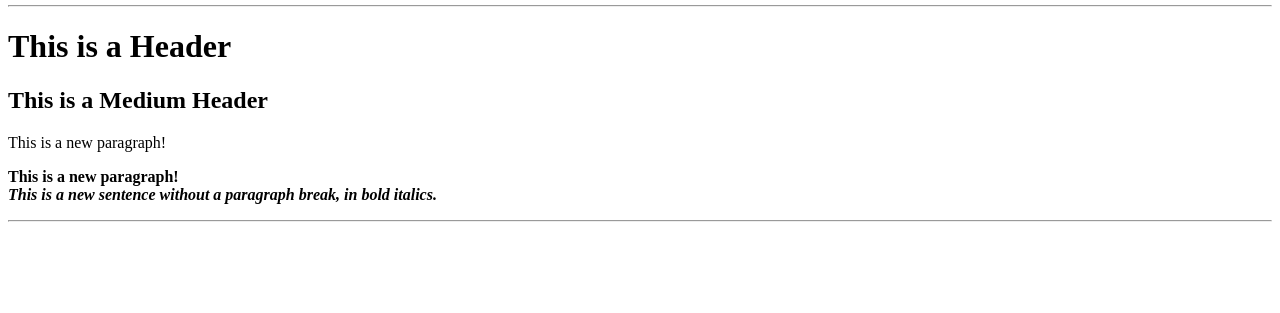
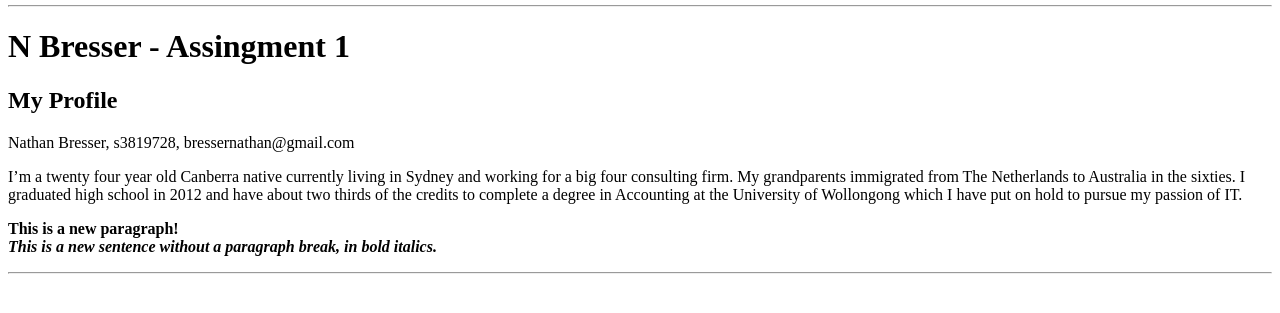
Before and after one commit to nbresser/hello-world, a plain HTML site: page index.html in a window 1280 px wide. Shown: the part 27-340 px from the top of the page. Drawn offline with Linux system fonts and the light colour scheme.

Commit message:
Update index.html

```diff
--- a/index.html
+++ b/index.html
@@ -2,7 +2,7 @@
 
 <HEAD>
 
-<TITLE>Your Title Here</TITLE>
+<TITLE>Nbresser My Profile</TITLE>
 
 </HEAD>
 
@@ -12,12 +12,15 @@
 
 <HR>
 
-<H1>This is a Header</H1>
+<H1>N Bresser - Assingment 1</H1>
 
-<H2>This is a Medium Header</H2>
+<H2>My Profile</H2>
+
+<P> Nathan Bresser, s3819728, bressernathan@gmail.com
+
+<P> I’m a twenty four year old Canberra native currently living in Sydney and working for a big four consulting firm. My grandparents immigrated from The Netherlands to Australia in the sixties. I graduated high school in 2012 and have about two thirds of the credits to complete a degree in Accounting at the University of Wollongong which I have put on hold to pursue my passion of IT.
 
 
-<P> This is a new paragraph!
 
 <P> <B>This is a new paragraph!</B>
 
```
